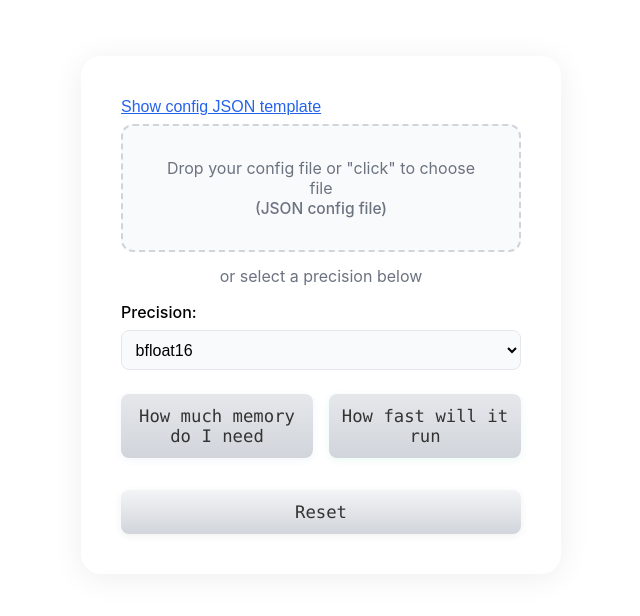
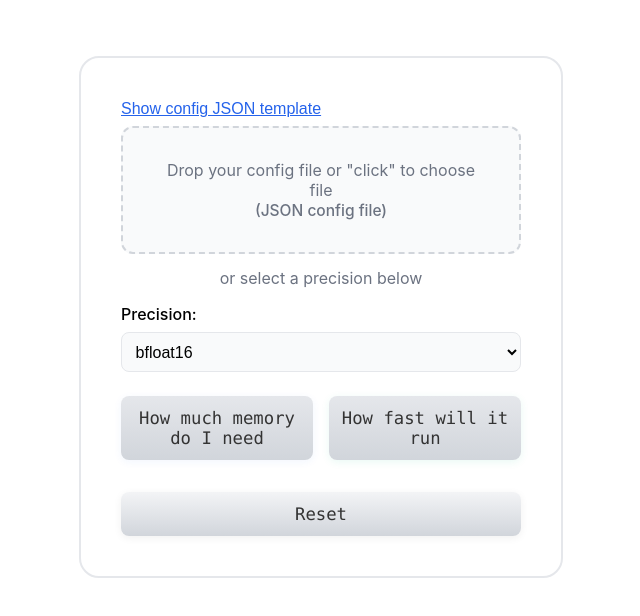
Before and after one commit to tinhoang-cerebras/cerebras-moe-calculator-new, a Next.js app: page / in a window 1280 px wide. Shown: the top 616 px of the page, without its empty margins (319-959 px from the left). Built offline with nearby package versions, Linux system fonts and the light colour scheme.

Commit message:
Update index.tsx

```diff
--- a/pages/index.tsx
+++ b/pages/index.tsx
@@ -437,7 +437,8 @@ export default function Home() {
         style={{
           background: "#fff",
           borderRadius: 20,
-          boxShadow: "0 4px 32px rgba(0,0,0,0.07)",
+          border: "2px solid #e5e7eb", // Added border
+          // boxShadow removed
           padding: "2.5rem 2.5rem",
           maxWidth: 400,
           width: "100%"
```
